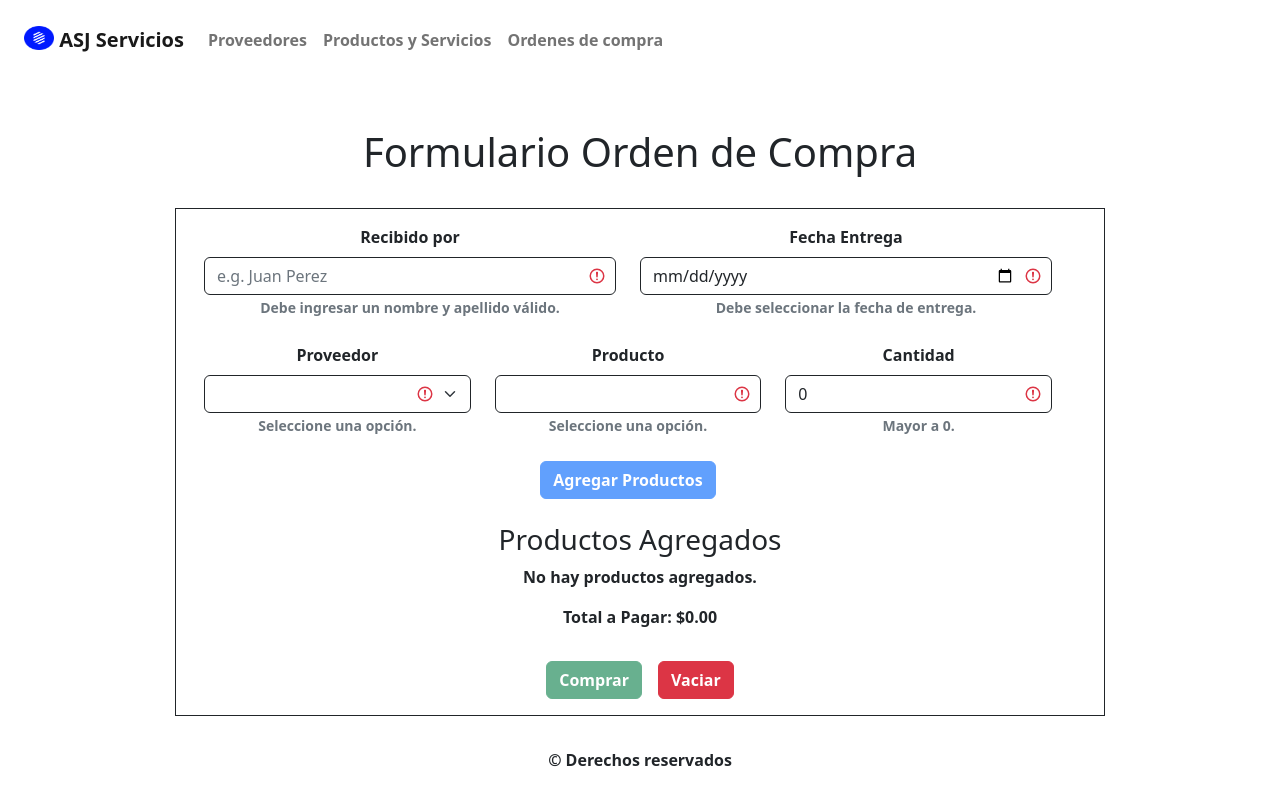
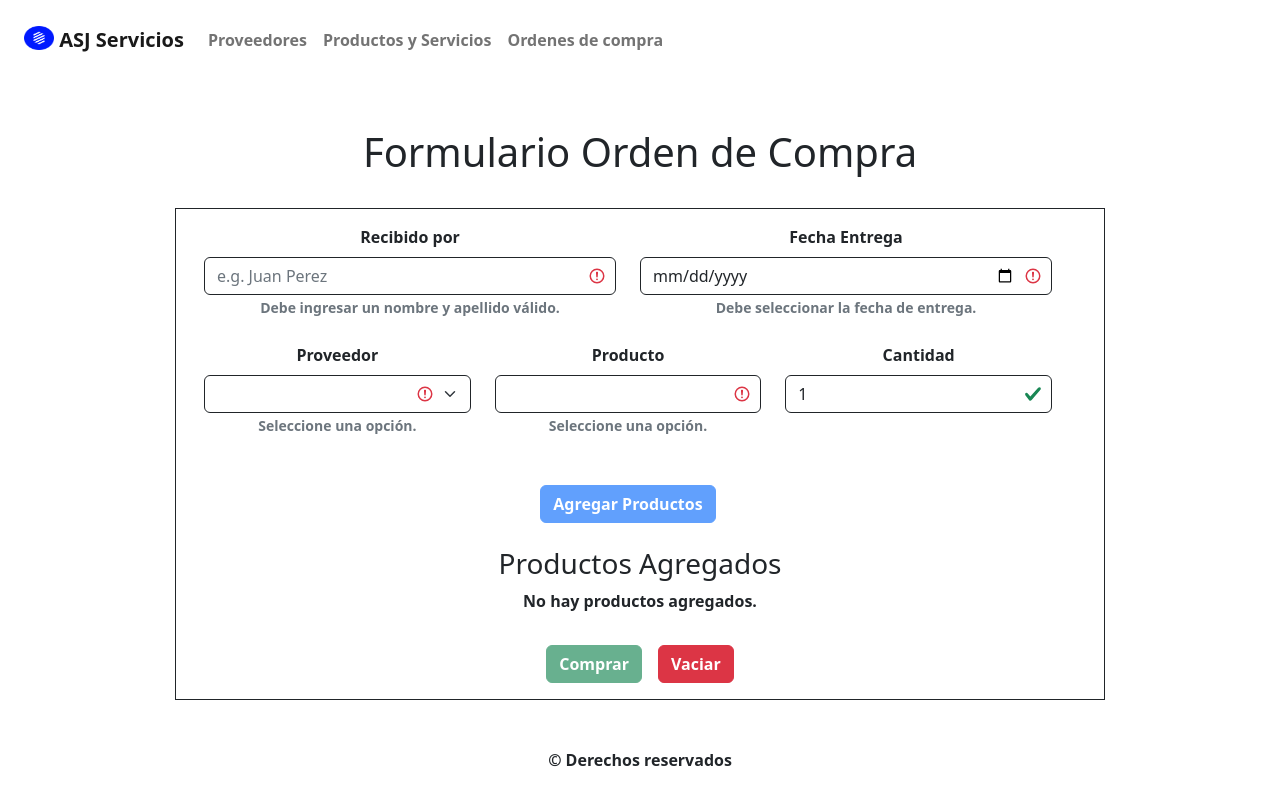
Before and after one commit to SimonS89/IntegradorAsj, an Angular app in the folder SUELDO-INTEGRADOR-ANGULAR/my-app/: page /ordenes-compra/form-ordenes-compra in a window 1280 px wide. Built offline with nearby package versions, Linux system fonts and the light colour scheme.

Commit message:
last update

```diff
--- a/SUELDO-INTEGRADOR-ANGULAR/my-app/src/app/components/orden-compra/form-orden-compra/form-orden-compra.component.html
+++ b/SUELDO-INTEGRADOR-ANGULAR/my-app/src/app/components/orden-compra/form-orden-compra/form-orden-compra.component.html
@@ -120,14 +120,14 @@
     <div class="col-sm-6 col-md-6">
       <button
         [disabled]="isValidAgregarButton()"
-        class="btn btn-primary mt-4 fw-bold"
+        class="btn btn-primary mt-5 fw-bold"
         (click)="agregarProducto()"
       >
         Agregar Productos
       </button>
     </div>
   </div>
-  <div class="col-12 mt-4">
+  <div class="col-10 offset-1 mt-4">
     <h3>Productos Agregados</h3>
     <!-- <ul *ngIf="ordenCompra.productos" class="list-unstyled">
       <li *ngFor="let producto of ordenCompra.productos">
@@ -146,7 +146,7 @@
     </ul> -->
     <table
       *ngIf="ordenCompra.productos.length > 0"
-      class="table table-secondary table-striped align-middle"
+      class="table table-secondary table-striped-columns align-middle"
     >
       <thead>
         <tr>
@@ -177,10 +177,18 @@
           </td>
         </tr>
       </tbody>
+      <tfoot>
+        <tr>
+          <td colspan="3" class="fw-bold">Total a Pagar:</td>
+          <td class="fw-bold">
+            {{ ordenCompra.total | currency : "USD" }}
+          </td>
+        </tr>
+      </tfoot>
     </table>
 
     <p *ngIf="ordenCompra.productos.length == 0">No hay productos agregados.</p>
-    <p>Total a Pagar: {{ ordenCompra.total | currency : "USD" }}</p>
+    <!-- <p>Total a Pagar: {{ ordenCompra.total | currency : "USD" }}</p> -->
   </div>
   <div class="col-12">
     <button
--- a/SUELDO-INTEGRADOR-ANGULAR/my-app/src/app/components/orden-compra/form-orden-compra/form-orden-compra.component.ts
+++ b/SUELDO-INTEGRADOR-ANGULAR/my-app/src/app/components/orden-compra/form-orden-compra/form-orden-compra.component.ts
@@ -29,7 +29,7 @@ export class FormOrdenCompraComponent implements OnInit {
   productos: Producto[] = [];
   proveedorSeleccionado!: string;
   productoSeleccionadoName!: string;
-  cantidadProducto: number = 0;
+  cantidadProducto: number = 1;
   productoSeleccionado!: Producto;
   faTrash = faTrash;
 
@@ -94,7 +94,7 @@ export class FormOrdenCompraComponent implements OnInit {
 
   limpiarInputs() {
     this.productoSeleccionadoName = '';
-    this.cantidadProducto = 0;
+    this.cantidadProducto = 1;
   }
 
   actualizarTotal() {
```
